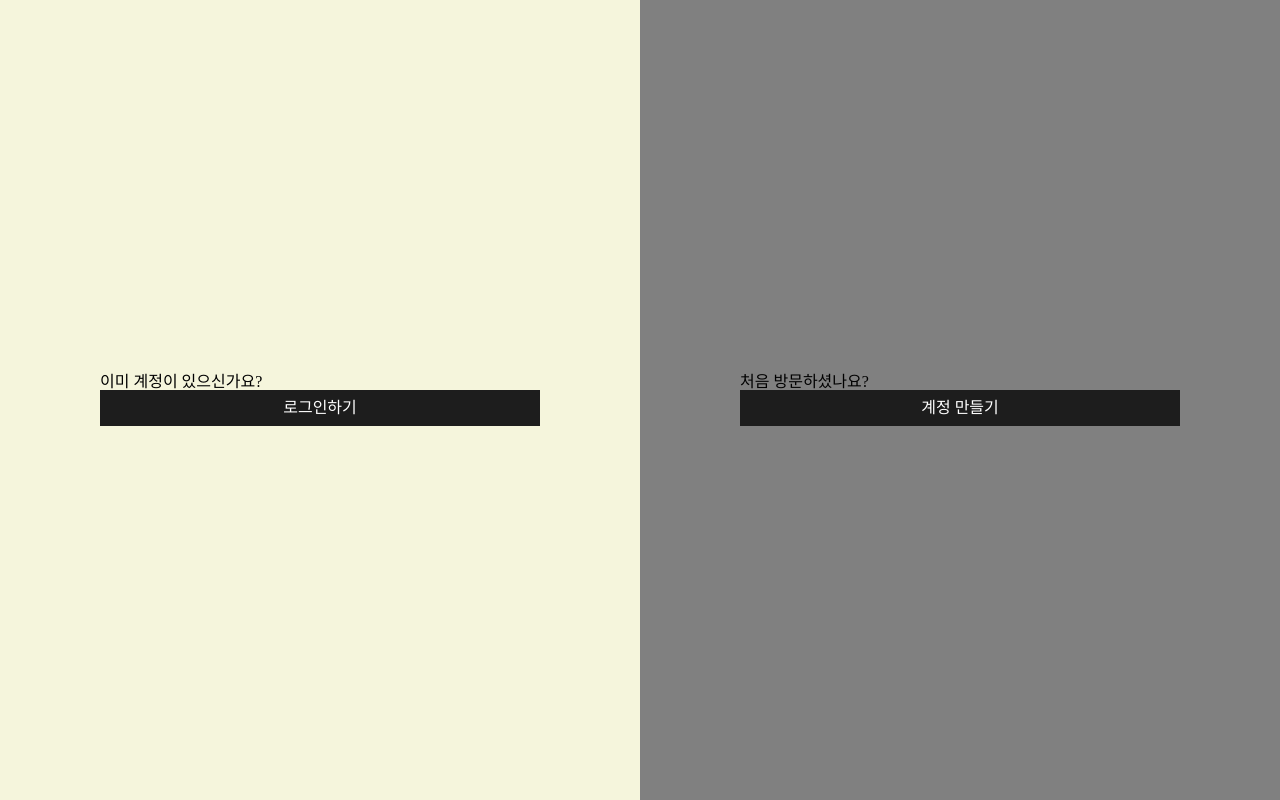
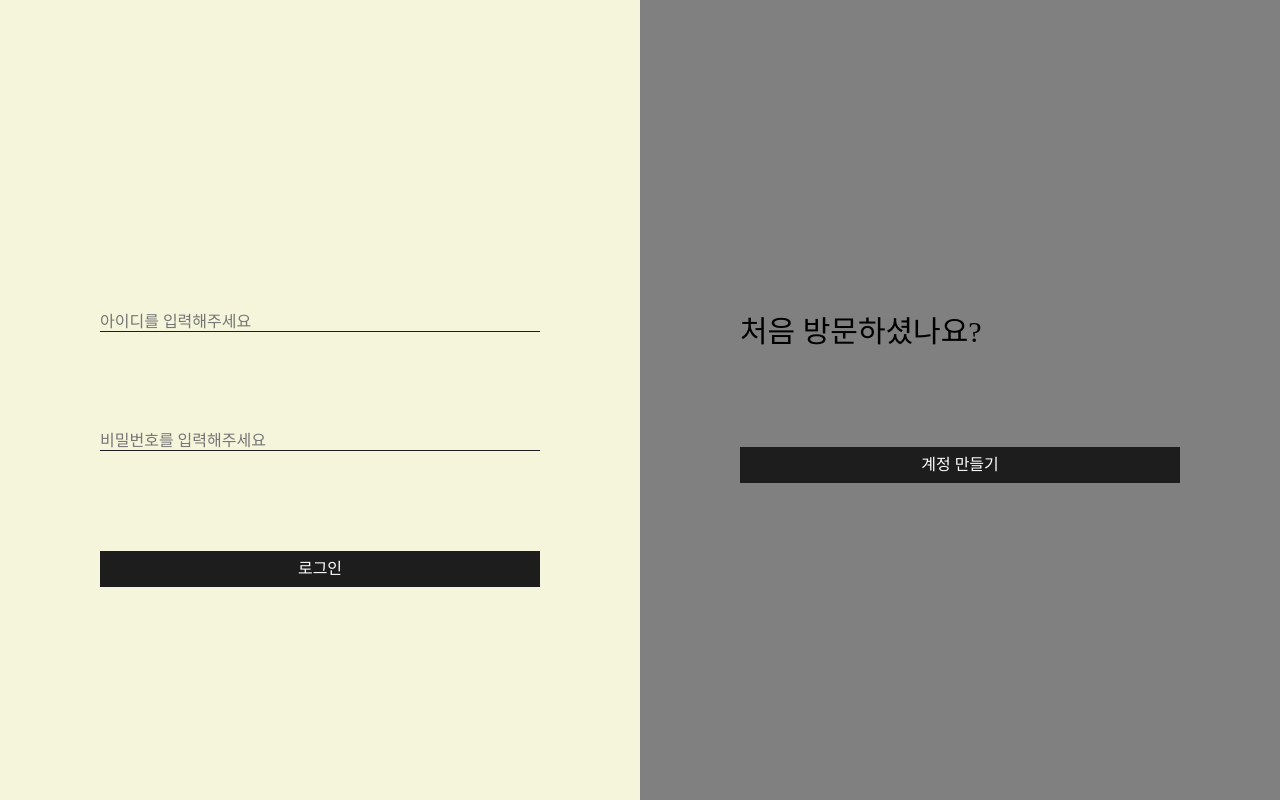
Before and after one commit to hij00/signIn_signUp, a React (Create React App) app: page /#/ in a window 1280 px wide. Shown: the top 800 px of the page. Built offline with nearby package versions, Linux system fonts and the light colour scheme.

Commit message:
con - flex none

```diff
--- a/src/components/pages/login/Login.js
+++ b/src/components/pages/login/Login.js
@@ -21,21 +21,37 @@ export const Login = () => {
       <Box a={boxEl}></Box>
       <Con>
         <LConWrap>
-          <JoinText>
+          <JoinText
+            style={{
+              display: `${boxEl === "0" ? "none" : "flex"}`,
+            }}
+          >
             <Title>이미 계정이 있으신가요?</Title>
             <Btn onClick={handleClick}>로그인하기</Btn>
           </JoinText>
-          <LCon>
+          <LCon
+            style={{
+              display: `${boxEl === "0" ? "flex" : "none"}`,
+            }}
+          >
             <LoginSet />
           </LCon>
         </LConWrap>
         {/* ======================== */}
         <RConWrap>
-          <JoinText>
+          <JoinText
+            style={{
+              display: `${boxEl === "0" ? "flex" : "none"}`,
+            }}
+          >
             <Title>처음 방문하셨나요?</Title>
             <Btn onClick={handleClick}>계정 만들기</Btn>
           </JoinText>
-          <RCon>
+          <RCon
+            style={{
+              display: `${boxEl === "0" ? "none" : "flex"}`,
+            }}
+          >
             <Wrap
             // style={{ display: `${joinCon === "left" ? "none" : "flex"}` }}
             >
--- a/src/components/style/style.js
+++ b/src/components/style/style.js
@@ -9,7 +9,10 @@ export const Wrap = styled.div`
   justify-content: center;
 `;
 
-export const Title = styled.div``;
+export const Title = styled.div`
+  margin-bottom: 100px;
+  font-size: 30px;
+`;
 
 export const InWrap = styled.div`
   width: 100%;
```
